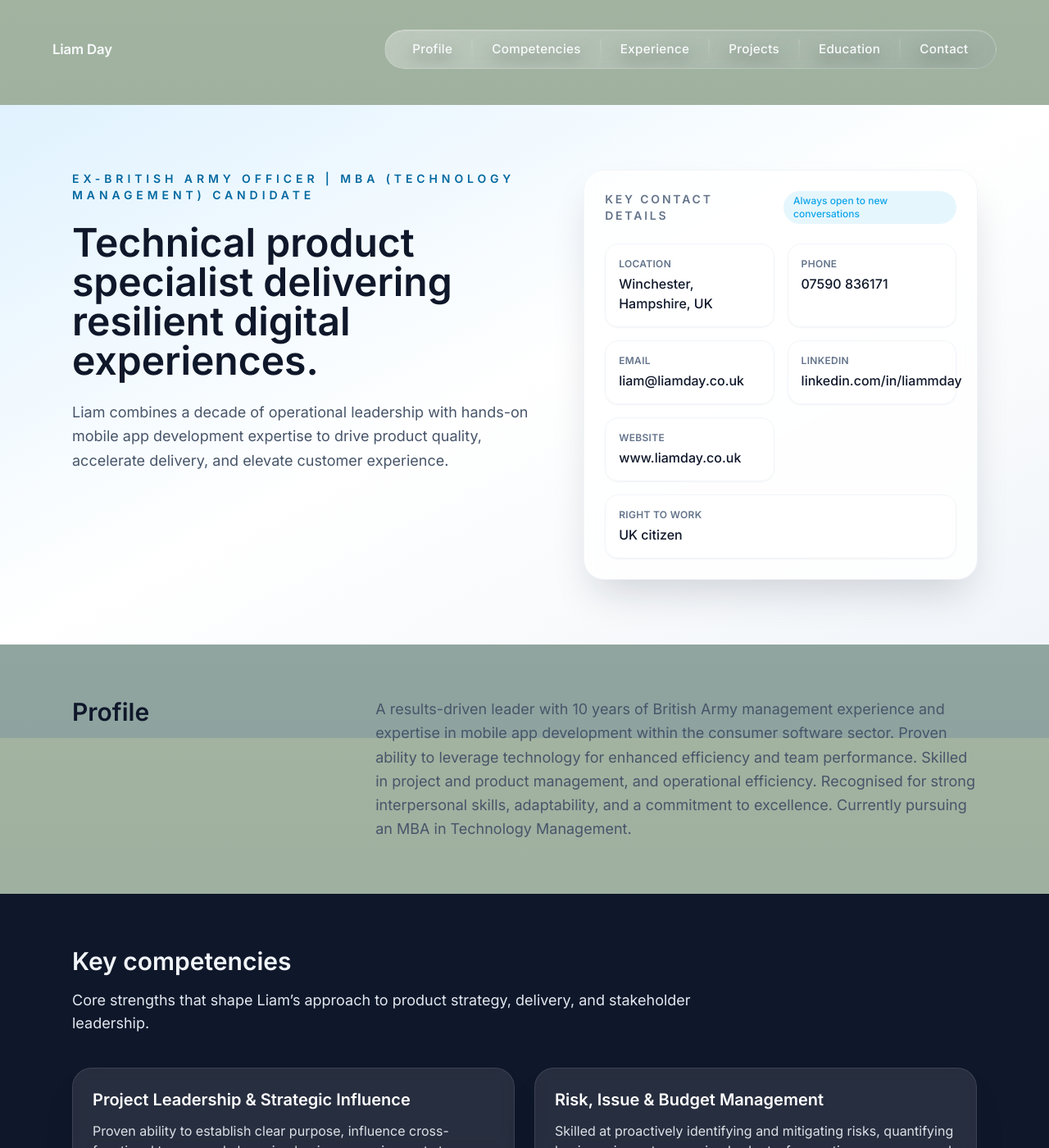
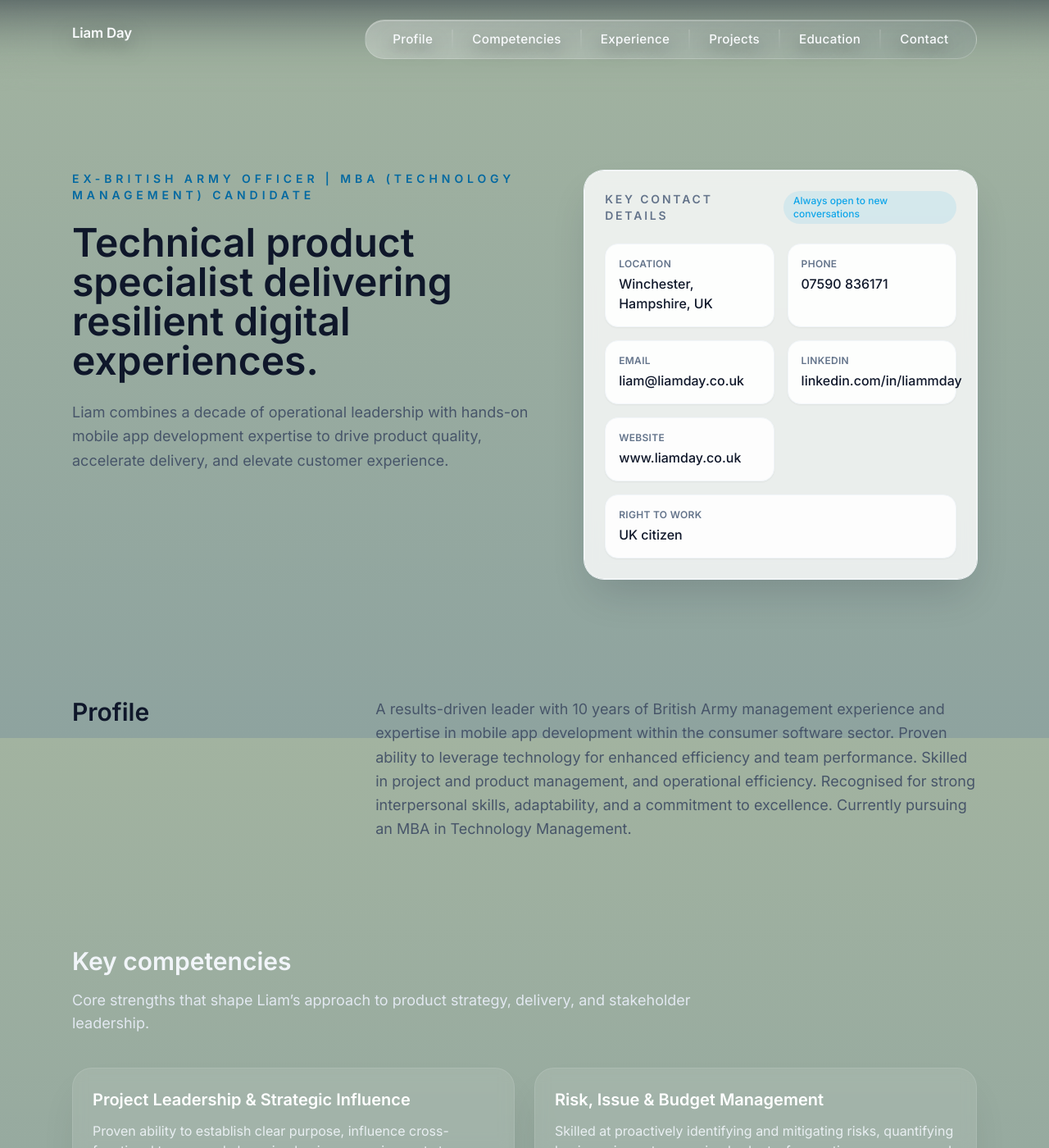
Before and after one commit to liammday/liamday-site, a Jekyll site: the page built from index.md, in a window 1280 px wide and 1400 px high. Shown: the whole window at 82% size. Built offline with Jekyll 4.4.1, drawn with Linux system fonts in a browser that asks for light colours.

Commit message:
Refine hero background and navigation behavior

```diff
--- a/_layouts/default.html
+++ b/_layouts/default.html
@@ -25,6 +25,7 @@
             <span aria-hidden="true" class="site-nav__toggle-bar"></span>
             <span aria-hidden="true" class="site-nav__toggle-bar site-nav__toggle-bar--short"></span>
           </button>
+          <div class="site-nav__overlay" data-nav-overlay></div>
           <ul id="primary-navigation" class="site-nav__list" data-nav-list>
             {% for link in site.nav_links %}
             <li class="site-nav__item">
@@ -40,7 +41,7 @@
       {{ content }}
     </main>
 
-    <footer class="border-t border-slate-200 bg-white py-12">
+    <footer class="border-t border-slate-200 py-12">
       <div class="mx-auto flex w-full max-w-6xl flex-col gap-8 px-6 text-sm text-slate-600 sm:text-base lg:flex-row lg:items-start lg:justify-between">
         <div class="space-y-3">
           <p class="text-lg font-semibold text-slate-900">Let’s collaborate.</p>
--- a/_layouts/home.html
+++ b/_layouts/home.html
@@ -2,7 +2,7 @@
 layout: default
 ---
 {% assign cv = site.data.cv %}
-<section class="bg-gradient-to-br from-sky-100 via-white to-slate-100 py-20" id="profile">
+<section class="py-20" id="profile">
   <div class="mx-auto max-w-6xl px-6">
     <div class="grid gap-10 lg:grid-cols-[minmax(0,1.1fr)_minmax(0,0.9fr)] lg:items-start">
       <div class="space-y-6">
@@ -66,7 +66,7 @@
   </div>
 </section>
 
-<section class="bg-slate-900 py-16 text-slate-100" id="competencies">
+<section class="py-16 text-slate-100" id="competencies">
   <div class="mx-auto max-w-6xl px-6">
     <div class="max-w-3xl space-y-4">
       <h2 class="text-2xl font-semibold sm:text-3xl">Key competencies</h2>
@@ -115,7 +115,7 @@
   </div>
 </section>
 
-<section class="bg-slate-100 py-16" id="projects">
+<section class="py-16" id="projects">
   <div class="mx-auto max-w-6xl px-6">
     <div class="max-w-3xl space-y-4">
       <h2 class="text-2xl font-semibold text-slate-900 sm:text-3xl">Projects</h2>
@@ -175,7 +175,7 @@
   </div>
 </section>
 
-<section class="bg-slate-900 py-16 text-slate-100" id="connect">
+<section class="py-16 text-slate-100" id="connect">
   <div class="mx-auto max-w-4xl px-6 text-center">
     <h2 class="text-3xl font-semibold sm:text-4xl">Let’s collaborate</h2>
     <p class="mx-auto mt-4 max-w-2xl text-lg text-slate-200">
--- a/assets/css/style.scss
+++ b/assets/css/style.scss
@@ -25,11 +25,17 @@
   --header-height-collapsed: 4.25rem;
 }
 
+html.has-mobile-nav {
+  overflow: hidden;
+}
+
 body {
   background: #030712;
   background-image: var(--sky-gradient);
   background-attachment: fixed;
+  background-repeat: no-repeat;
   background-size: cover;
+  background-position: center top;
   color: #0f172a;
   transition: background-image 1s ease;
 }
@@ -39,11 +45,46 @@
   top: 0;
   left: 0;
   width: 100%;
-  z-index: 50;
+  z-index: 60;
   display: flex;
   justify-content: center;
   padding: 0 var(--header-padding-x);
   transition: transform 0.4s ease, opacity 0.4s ease;
+  isolation: isolate;
+  --header-edge: clamp(
+    var(--header-padding-x),
+    calc((100vw - var(--header-max-width)) / 2 + var(--header-padding-x)),
+    calc(100vw - var(--header-padding-x))
+  );
+  --header-brand-top: 1.75rem;
+  --header-nav-top: 1.5rem;
+}
+
+.site-header::before {
+  content: '';
+  position: absolute;
+  top: -20px;
+  left: 0;
+  right: 0;
+  height: calc(var(--header-height) + 40px);
+  background: linear-gradient(
+    180deg,
+    rgba(15, 23, 42, 0.6) 0%,
+    rgba(15, 23, 42, 0.35) 35%,
+    rgba(15, 23, 42, 0.08) 70%,
+    rgba(15, 23, 42, 0) 100%
+  );
+  backdrop-filter: blur(20px);
+  -webkit-backdrop-filter: blur(20px);
+  -webkit-mask-image: linear-gradient(180deg, rgba(255, 255, 255, 1), rgba(255, 255, 255, 0));
+  mask-image: linear-gradient(180deg, rgba(255, 255, 255, 1), rgba(255, 255, 255, 0));
+  pointer-events: none;
+  z-index: -1;
+}
+
+.site-header[data-collapsed='true'] {
+  --header-brand-top: 1.25rem;
+  --header-nav-top: 1rem;
 }
 
 .site-header__bar {
@@ -53,7 +94,9 @@
   justify-content: space-between;
   gap: 1.5rem;
   padding: 1.5rem 0;
+  min-height: var(--header-height);
   transition: padding 0.3s ease;
+  pointer-events: none;
 }
 
 .site-header[data-collapsed='true'] .site-header__bar {
@@ -61,19 +104,30 @@
 }
 
 .site-header__brand {
+  position: fixed;
+  top: var(--header-brand-top);
+  left: var(--header-edge);
+  z-index: 70;
   font-size: 1.05rem;
   font-weight: 600;
   letter-spacing: -0.01em;
   color: #f8fafc;
   text-decoration: none;
-  transition: color 0.3s ease;
+  pointer-events: auto;
+  text-shadow: 0 8px 24px rgba(15, 23, 42, 0.55);
+  transition: color 0.3s ease, top 0.3s ease;
 }
 
 .site-nav {
-  position: relative;
+  position: fixed;
+  top: var(--header-nav-top);
+  right: var(--header-edge);
+  z-index: 70;
   display: flex;
   align-items: center;
   gap: 1rem;
+  pointer-events: auto;
+  transition: top 0.3s ease;
 }
 
 .site-nav__toggle {
@@ -114,20 +168,55 @@
 }
 
 .site-nav__list {
-  position: absolute;
-  top: calc(100% + 1rem);
-  right: 0;
-  display: none;
+  position: fixed;
+  top: calc(var(--header-height) - 0.25rem);
+  right: var(--header-edge);
+  width: min(22rem, calc(100vw - (var(--header-edge) * 2)));
+  max-height: calc(100vh - var(--header-nav-top) - 3.5rem);
+  display: flex;
   flex-direction: column;
-  align-items: flex-end;
-  gap: 0.5rem;
+  align-items: flex-start;
+  gap: 0.75rem;
   list-style: none;
-  padding: 0;
+  padding: 1.5rem;
   margin: 0;
+  border-radius: 1.5rem;
+  background: linear-gradient(180deg, rgba(15, 23, 42, 0.76), rgba(15, 23, 42, 0.55));
+  box-shadow: 0 28px 60px -35px rgba(15, 23, 42, 0.6), inset 0 1px 0 rgba(255, 255, 255, 0.18);
+  backdrop-filter: blur(24px) saturate(140%);
+  -webkit-backdrop-filter: blur(24px) saturate(140%);
+  opacity: 0;
+  visibility: hidden;
+  transform: translateY(-14px) scale(0.98);
+  transform-origin: top right;
+  transition: transform 0.4s ease, opacity 0.4s ease, visibility 0.4s ease;
+  pointer-events: none;
+  overflow-y: auto;
+  z-index: 65;
 }
 
 .site-nav[data-mobile-open='true'] .site-nav__list {
-  display: flex;
+  opacity: 1;
+  visibility: visible;
+  transform: translateY(0) scale(1);
+  pointer-events: auto;
+}
+
+.site-nav__overlay {
+  position: fixed;
+  inset: 0;
+  background: radial-gradient(circle at top, rgba(15, 23, 42, 0.45), rgba(2, 6, 23, 0.72));
+  opacity: 0;
+  visibility: hidden;
+  transition: opacity 0.4s ease, visibility 0.4s ease;
+  pointer-events: none;
+  z-index: 40;
+}
+
+.site-nav[data-mobile-open='true'] .site-nav__overlay {
+  opacity: 1;
+  visibility: visible;
+  pointer-events: auto;
 }
 
 .site-nav__item {
@@ -158,18 +247,28 @@
 
 @media (min-width: 768px) {
   .site-nav__list {
-    position: static;
-    display: flex;
+    position: relative;
+    top: auto;
+    right: auto;
+    width: auto;
+    max-height: none;
     flex-direction: row;
     align-items: center;
     gap: 0;
     padding: 0.45rem 0.65rem;
+    margin: 0;
     border-radius: 9999px;
+    background: transparent;
+    box-shadow: none;
+    backdrop-filter: none;
+    -webkit-backdrop-filter: none;
     opacity: 1;
-    transform: translateY(0);
+    visibility: visible;
+    transform: translateY(0) scale(1);
+    pointer-events: auto;
+    overflow: visible;
+    isolation: isolate;
     transition: opacity 0.25s ease, transform 0.25s ease;
-    isolation: isolate;
-    overflow: hidden;
   }
 
   .site-nav__list::before {
@@ -190,6 +289,7 @@
     opacity: 0;
     transform: translateY(-6px);
     pointer-events: none;
+    visibility: hidden;
   }
 
   .site-nav__toggle {
@@ -198,6 +298,10 @@
 
   .site-nav[data-collapsed='true'] .site-nav__toggle {
     display: inline-flex;
+  }
+
+  .site-nav__overlay {
+    display: none;
   }
 
   .site-nav__item {
@@ -222,8 +326,30 @@
 }
 
 @media (max-width: 767px) {
+  .site-header {
+    --header-brand-top: 1.35rem;
+    --header-nav-top: 1.15rem;
+  }
+
+  .site-header[data-collapsed='true'] {
+    --header-brand-top: 1.05rem;
+    --header-nav-top: 0.85rem;
+  }
+
   .site-header__bar {
     padding: 1.15rem 0;
+  }
+
+  .site-nav__list {
+    top: calc(var(--header-height) - 0.5rem);
+    right: var(--header-edge);
+    left: var(--header-edge);
+    width: auto;
+  }
+
+  .site-nav__overlay {
+    backdrop-filter: blur(14px);
+    -webkit-backdrop-filter: blur(14px);
   }
 }
 
@@ -255,3 +381,19 @@
     padding-top: 0.75rem;
   }
 }
+
+@media (prefers-reduced-motion: reduce) {
+  .site-header,
+  .site-header::before,
+  .site-header__brand,
+  .site-header__bar,
+  .site-nav,
+  .site-nav__list,
+  .site-nav__overlay,
+  .site-nav__toggle,
+  .site-nav__toggle-bar,
+  .site-nav__link {
+    transition-duration: 0.01ms !important;
+    transition-delay: 0ms !important;
+  }
+}
```
Also changed, not shown: other parts of _layouts/default.html (+13 -0 lines).
